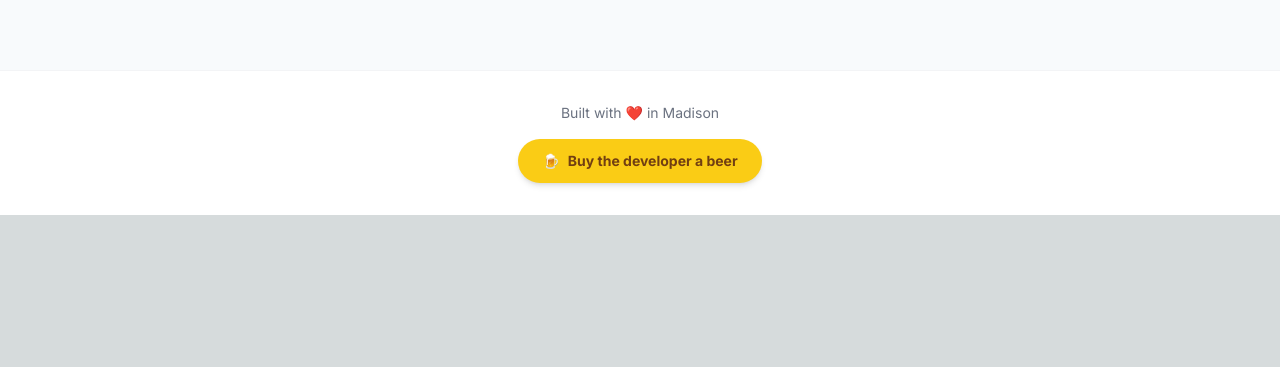
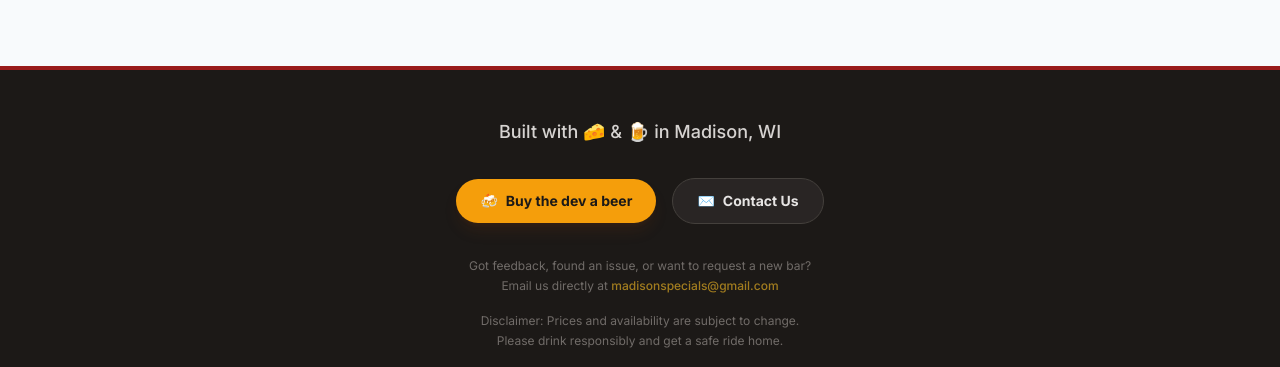
Before and after one commit to joecavanaugh/madison-daily-specials, a Next.js app: page / in a window 1280 px wide. Shown: the part 585-952 px from the top of the page. Before the commit the page ends 800 px from the top, so only its background shows below. Built offline with nearby package versions, Linux system fonts and the light colour scheme; no server answers; the database is empty.

Commit message:
Complete UI makeover with Badger theme

```diff
--- a/app/page.tsx
+++ b/app/page.tsx
@@ -190,17 +190,46 @@ export default function Home() {
       </div>
 
     {/* FOOTER */}
-      <footer className="p-8 text-center text-gray-500 text-sm bg-white border-t border-gray-100 mt-auto">
-        <p className="mb-4">Built with ❤️ in Madison</p>
+    <footer className="bg-stone-900 text-stone-400 py-12 mt-12 text-center text-sm border-t-4 border-red-800">
+        <div className="max-w-4xl mx-auto px-6">
+          <p className="mb-8 font-medium text-lg text-stone-300 flex items-center justify-center gap-2">
+            Built with 🧀 & 🍺 in Madison, WI
+          </p>
+
+          <div className="flex flex-col md:flex-row justify-center items-center gap-4 mb-8">
+            {/* Donate Button */}
             <a
               href="https://buymeacoffee.com/spinkrith"
               target="_blank"
               rel="noopener noreferrer"
-          className="inline-flex items-center gap-2 bg-yellow-400 text-yellow-900 font-bold px-6 py-3 rounded-full shadow-md hover:bg-yellow-300 transition-transform hover:-translate-y-1"
+              className="inline-flex items-center justify-center gap-2 bg-amber-500 hover:bg-amber-400 text-stone-900 font-bold px-6 py-3 rounded-full transition-transform hover:-translate-y-1 shadow-lg shadow-amber-900/20 w-full md:w-auto"
             >
-          <span>🍺</span>
-          <span>Buy the developer a beer</span>
+              <span>🍻</span>
+              <span>Buy the dev a beer</span>
             </a>
+
+            {/* Email Contact Button */}
+            <a
+              href="mailto:madisonspecials@gmail.com?subject=Madison%20Specials%20App"
+              className="inline-flex items-center justify-center gap-2 bg-stone-800 hover:bg-stone-700 text-stone-200 font-bold px-6 py-3 rounded-full transition-colors border border-stone-700 w-full md:w-auto"
+            >
+              <span>✉️</span>
+              <span>Contact Us</span>
+            </a>
+          </div>
+
+          {/* Helper Text */}
+          <div className="text-xs opacity-60 max-w-lg mx-auto leading-relaxed space-y-4">
+            <p>
+              Got feedback, found an issue, or want to request a new bar? <br />
+              Email us directly at <a href="mailto:madisonspecials@gmail.com" className="text-amber-400 hover:text-amber-300 transition-colors font-medium">madisonspecials@gmail.com</a>
+            </p>
+            <p>
+              Disclaimer: Prices and availability are subject to change. <br/>
+              Please drink responsibly and get a safe ride home.
+            </p>
+          </div>
+        </div>
       </footer>
     </div>
   )
```
Lines whose indentation alone changed are shown as unchanged.
